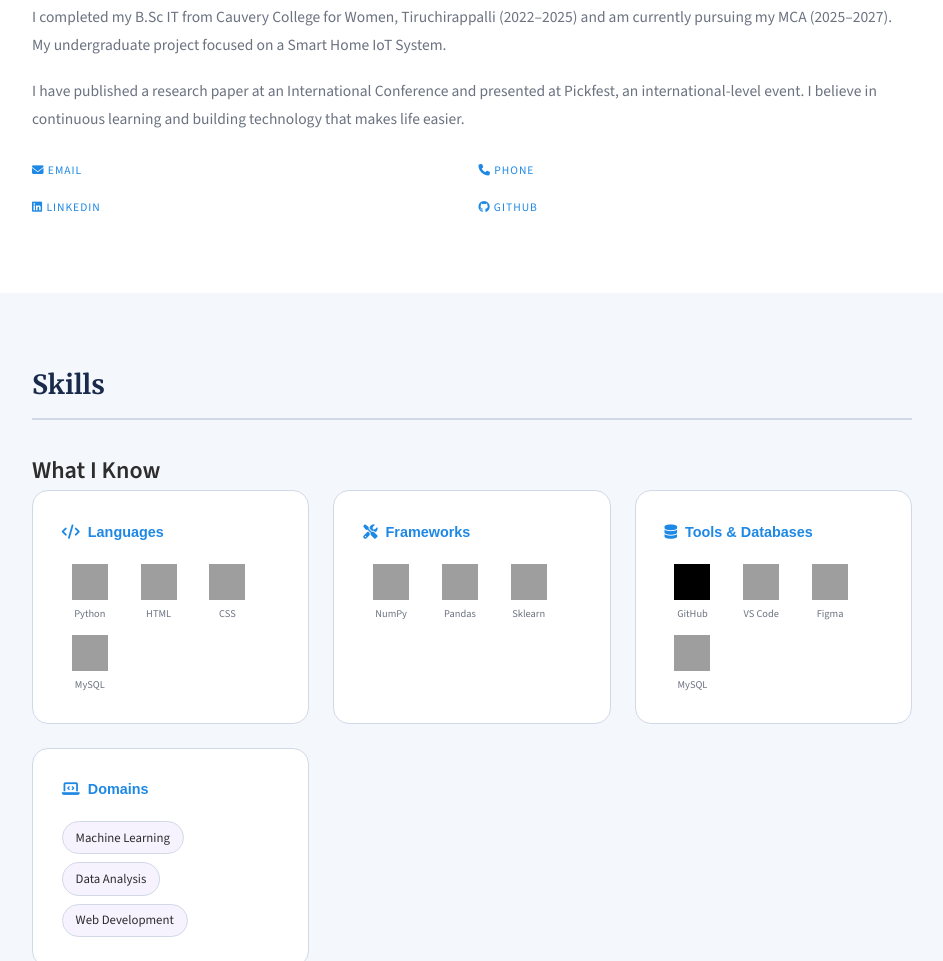
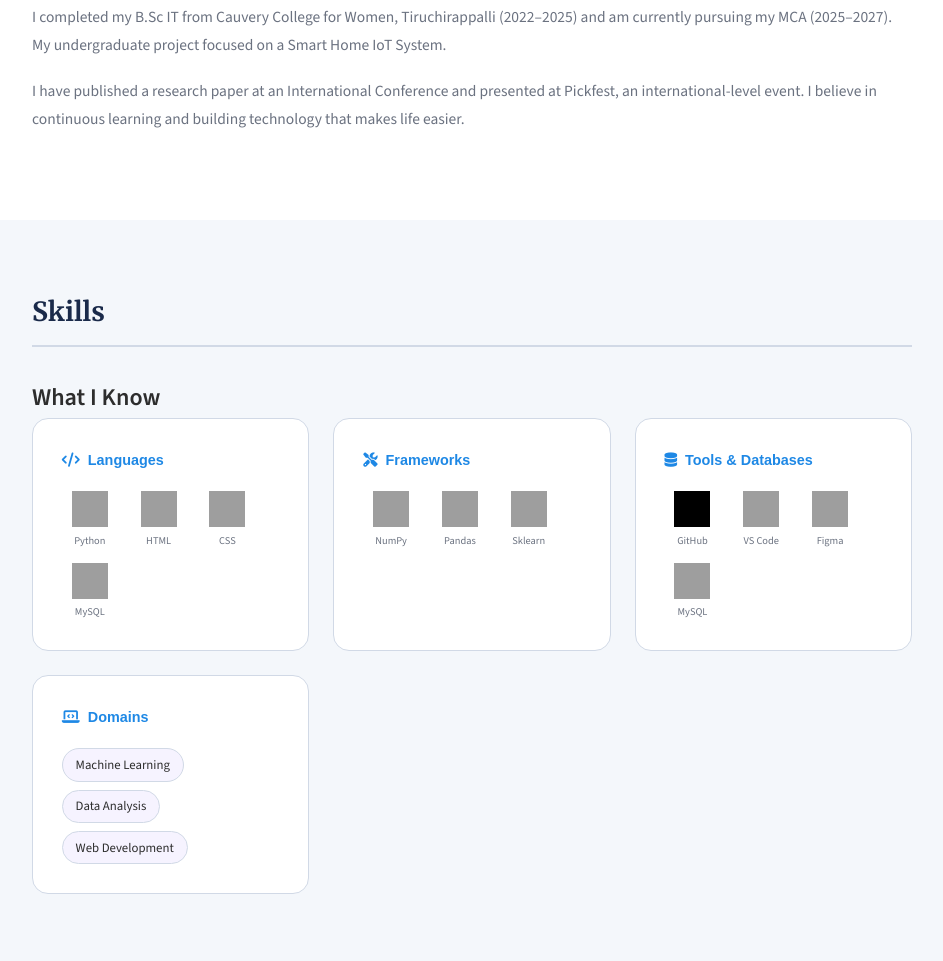
Before and after one commit to dharshfest-cpu/dharshniportfolio, a plain HTML site: page index.html in a window 1280 px wide. Shown: the part 970-1931 px from the top of the page, without its empty margins (168-1111 px from the left). Drawn offline with nearby package versions, Linux system fonts and the light colour scheme; grey boxes are pictures that could not be loaded.

Commit message:
Portfolio files

```diff
--- a/index.html
+++ b/index.html
@@ -72,16 +72,6 @@
         I have published a research paper at an International Conference and presented at Pickfest, an international-level event.
         I believe in continuous learning and building technology that makes life easier.
       </p>
-      <div class="info-chips">
-        <div class="chip-label"><i class="fa-solid fa-envelope"></i> Email</div>
-
-<div class="chip-label"><i class="fa-solid fa-phone"></i> Phone</div>
-
-<div class="chip-label"><i class="fa-brands fa-linkedin"></i> LinkedIn</div>
-
-<div class="chip-label"><i class="fa-brands fa-github"></i> GitHub</div>
-      </div>
-    </div>
   </div>
 </section>
 
```
